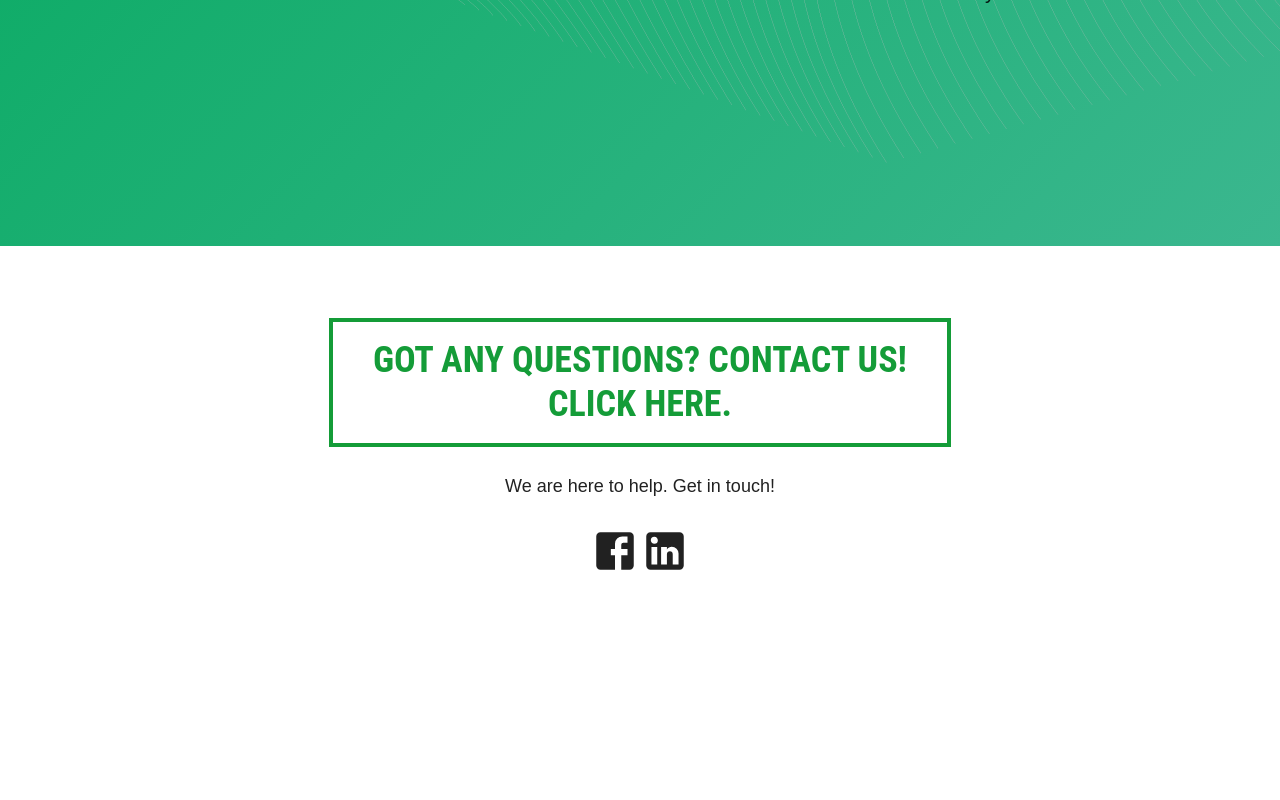
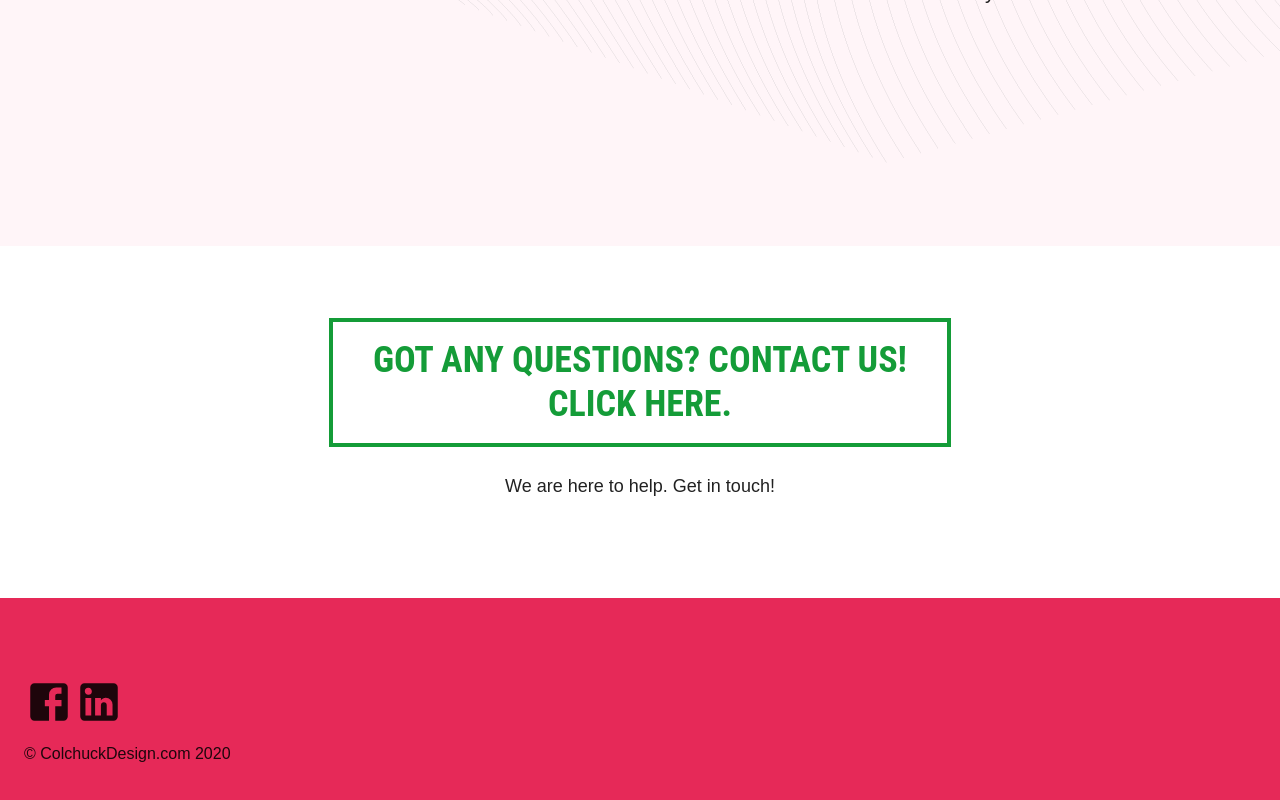
Before and after one commit to jwenger100/colchuck-design, a React (Create React App) app: page / in a window 1280 px wide. Shown: the part 1522-2322 px from the top of the page. Before the commit the page ends 2176 px from the top, so only its background shows below. Built offline with nearby package versions, Linux system fonts and the light colour scheme.

Commit message:
Updates to look n feel.

```diff
--- a/src/Home.js
+++ b/src/Home.js
@@ -20,7 +20,7 @@ function Index() {
       <ProductHowItWorks />
       <ProductCTA /> */}
       <ProductSmokingHero />
-      {/* <AppFooter /> */}
+      <AppFooter />
     </React.Fragment>
   );
 }
--- a/src/modules/components/Typography.js
+++ b/src/modules/components/Typography.js
@@ -10,7 +10,7 @@ const styles = theme => ({
     width: 73,
     display: 'block',
     margin: `${theme.spacing(1)}px auto 0`,
-    backgroundColor: theme.palette.secondary.main,
+    backgroundColor: 'white',
   },
   markedH3Center: {
     height: 4,
--- a/src/modules/views/AppFooter.js
+++ b/src/modules/views/AppFooter.js
@@ -7,13 +7,15 @@ import Typography from '../components/Typography';
 import TextField from '../components/TextField';
 import Facebook from '../../static/images/appFooterFacebook.png';
 import Twitter from '../../static/images/appFooterTwitter.png';
+import FacebookIcon from '@material-ui/icons/Facebook';
+import LinkedInIcon from '@material-ui/icons/LinkedIn';
 
 function Copyright() {
   return (
     <React.Fragment>
       {'© '}
       <Link color="inherit" href="https://material-ui.com/">
-        Your Website
+        ColchuckDesign.com
       </Link>{' '}
       {new Date().getFullYear()}
     </React.Fragment>
@@ -23,7 +25,7 @@ function Copyright() {
 const useStyles = makeStyles(theme => ({
   root: {
     display: 'flex',
-    backgroundColor: theme.palette.secondary.light,
+    backgroundColor: theme.palette.secondary.dark,
   },
   container: {
     marginTop: theme.spacing(8),
@@ -90,19 +92,15 @@ export default function AppFooter() {
               spacing={2}
             >
               <Grid item className={classes.icons}>
-                <a href="https://material-ui.com/" className={classes.icon}>
-                  <img src={Facebook} alt="Facebook" />
-                </a>
-                <a href="https://twitter.com/MaterialUI" className={classes.icon}>
-                  <img src={Twitter} alt="Twitter" />
-                </a>
+                <FacebookIcon style={{ fontSize: 50 }}></FacebookIcon>
+                <LinkedInIcon style={{ fontSize: 50 }}></LinkedInIcon>
               </Grid>
               <Grid item>
                 <Copyright />
               </Grid>
             </Grid>
           </Grid>
-          <Grid item xs={6} sm={4} md={2}>
+          {/* <Grid item xs={6} sm={4} md={2}>
             <Typography variant="h6" marked="left" gutterBottom>
               Legal
             </Typography>
@@ -114,8 +112,8 @@ export default function AppFooter() {
                 <Link href="/">Privacy</Link>
               </li>
             </ul>
-          </Grid>
-          <Grid item xs={6} sm={8} md={4}>
+          </Grid> */}
+          {/* <Grid item xs={6} sm={8} md={4}>
             <Typography variant="h6" marked="left" gutterBottom>
               Language
             </Typography>
@@ -132,8 +130,8 @@ export default function AppFooter() {
                 </option>
               ))}
             </TextField>
-          </Grid>
-          <Grid item>
+          </Grid> */}
+          {/* <Grid item>
             <Typography variant="caption">
               {'Icons made by '}
               <Link href="https://www.freepik.com" rel="sponsored" title="Freepik">
@@ -153,7 +151,7 @@ export default function AppFooter() {
                 CC 3.0 BY
               </Link>
             </Typography>
-          </Grid>
+          </Grid> */}
         </Grid>
       </Container>
     </Typography>
--- a/src/modules/views/ProductSmokingHero.js
+++ b/src/modules/views/ProductSmokingHero.js
@@ -14,6 +14,7 @@ const styles = theme => ({
     alignItems: 'center',
     marginTop: theme.spacing(9),
     marginBottom: theme.spacing(9),
+    // backgroundColor: theme.palette.warning.main,
   },
   button: {
     border: '4px solid #149c38',
@@ -49,10 +50,6 @@ function ProductSmokingHero(props) {
       <Typography variant="subtitle1" className={classes.link}>
         We are here to help. Get in touch!
       </Typography>
-      <div>
-        <FacebookIcon style={{ fontSize: 50 }}></FacebookIcon>
-        <LinkedInIcon style={{ fontSize: 50 }}></LinkedInIcon>
-      </div>
     </Container>
   );
 }
--- a/src/modules/views/ProductValues.js
+++ b/src/modules/views/ProductValues.js
@@ -16,8 +16,8 @@ const styles = theme => ({
   root: {
     display: 'flex',
     overflow: 'hidden',
-    backgroundColor: '#149c38',
-    backgroundImage: 'linear-gradient(315deg, #3bb78f 0%, #0bab64 74%)'
+    backgroundColor: theme.palette.secondary.light,
+    // backgroundImage: 'linear-gradient(315deg, #3bb78f 0%, #0bab64 74%)'
   },
   container: {
     marginTop: theme.spacing(15),
```
